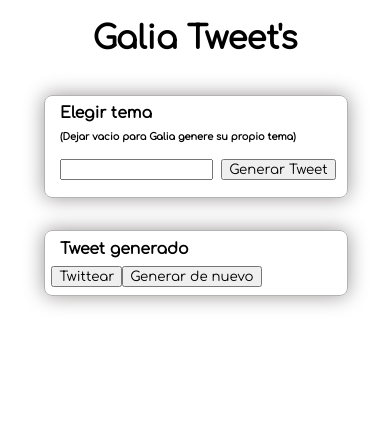
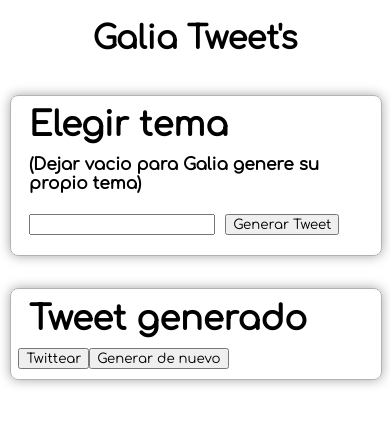
Before and after one commit to satelerd/Galia-GaPerT-III, a React (Create React App) app in the folder App/tweet-app/: page / in a window 390 px wide. Shown: the top 424 px of the page. Built offline with nearby package versions, Linux system fonts and the light colour scheme.

Commit message:
updating cards responsiveness

```diff
--- a/App/tweet-app/src/App.css
+++ b/App/tweet-app/src/App.css
@@ -6,15 +6,16 @@ span {
   font-size: 20px;
 }
 h4 {
-  font-size: 4vmin;
+  font-size: 4vmax;
 }
 h5 {
-  font-size: 2.5vmin;
+  font-size: 2vmax;
 }
 
 .Body {
   display: grid;
   justify-content: center;
+  margin: 10px;
 }
 
 .pasos, .tweetgen {
--- a/App/tweet-app/src/components/card/Card.css
+++ b/App/tweet-app/src/components/card/Card.css
@@ -7,7 +7,7 @@
     background: rgba(0, 0, 0, 0);
     border-radius: 8px;
     border: 1px solid #b1b3b6;
-    box-shadow: 0px 0px 20px 0px rgb(155, 149, 149);
+    box-shadow: 0px 0px 12px 0px rgb(168, 166, 166);
 }
 
 .card-body {
```
